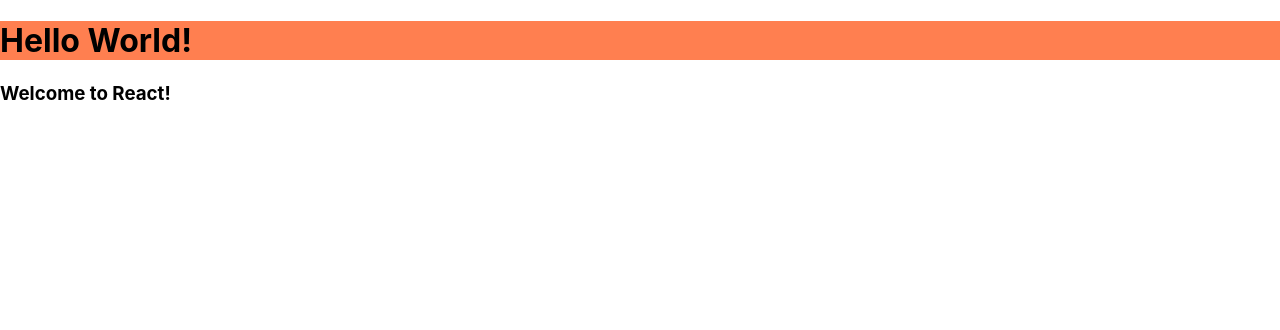
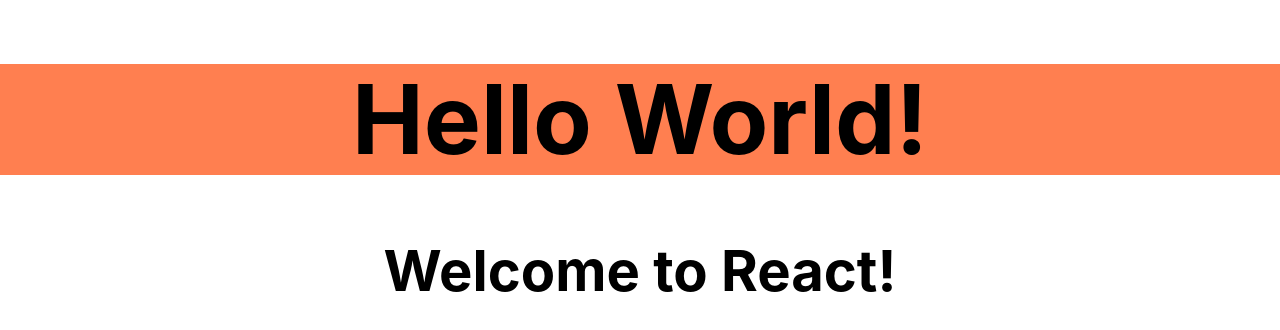
Before and after one commit to jeryldev/robofriends, a React (Create React App) app: page / in a window 1280 px wide. Shown: the top 330 px of the page. Built offline with nearby package versions, Linux system fonts and the light colour scheme.

Commit message:
added a className to the Hello class component

```diff
--- a/src/Hello.js
+++ b/src/Hello.js
@@ -4,7 +4,7 @@
 class Hello extends Component {
   render() {
     return (
-      <div>
+      <div className='f1 tc'>
         <h1>Hello World!</h1>
         <h3>Welcome to React!</h3>
       </div>
--- a/src/index.js
+++ b/src/index.js
@@ -4,6 +4,7 @@
 import App from './App';
 import Hello from './Hello';
 import * as serviceWorker from './serviceWorker';
+import 'tachyons';
 
 // ReactDOM.render(<App />, document.getElementById('root'));
 // ReactDOM.render(<h1>Hello World</h1>, document.getElementById('root'));
```
